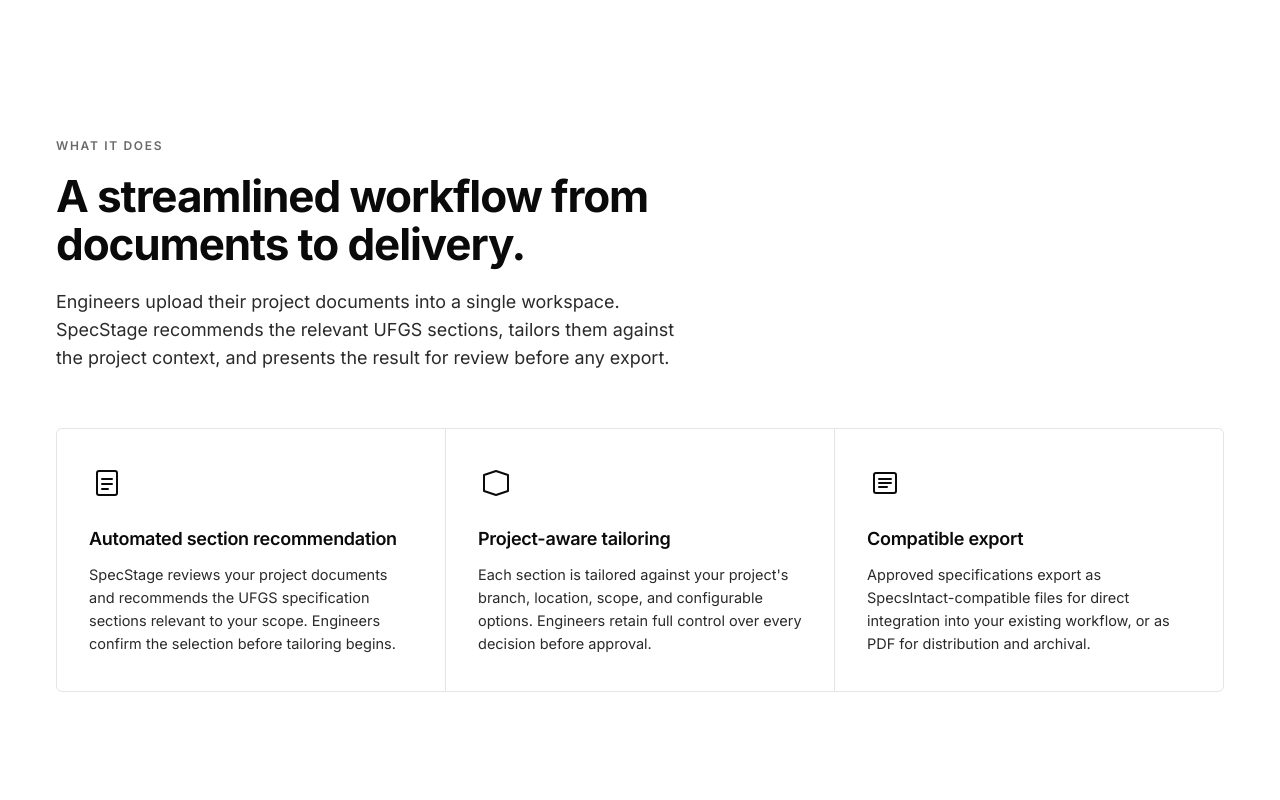
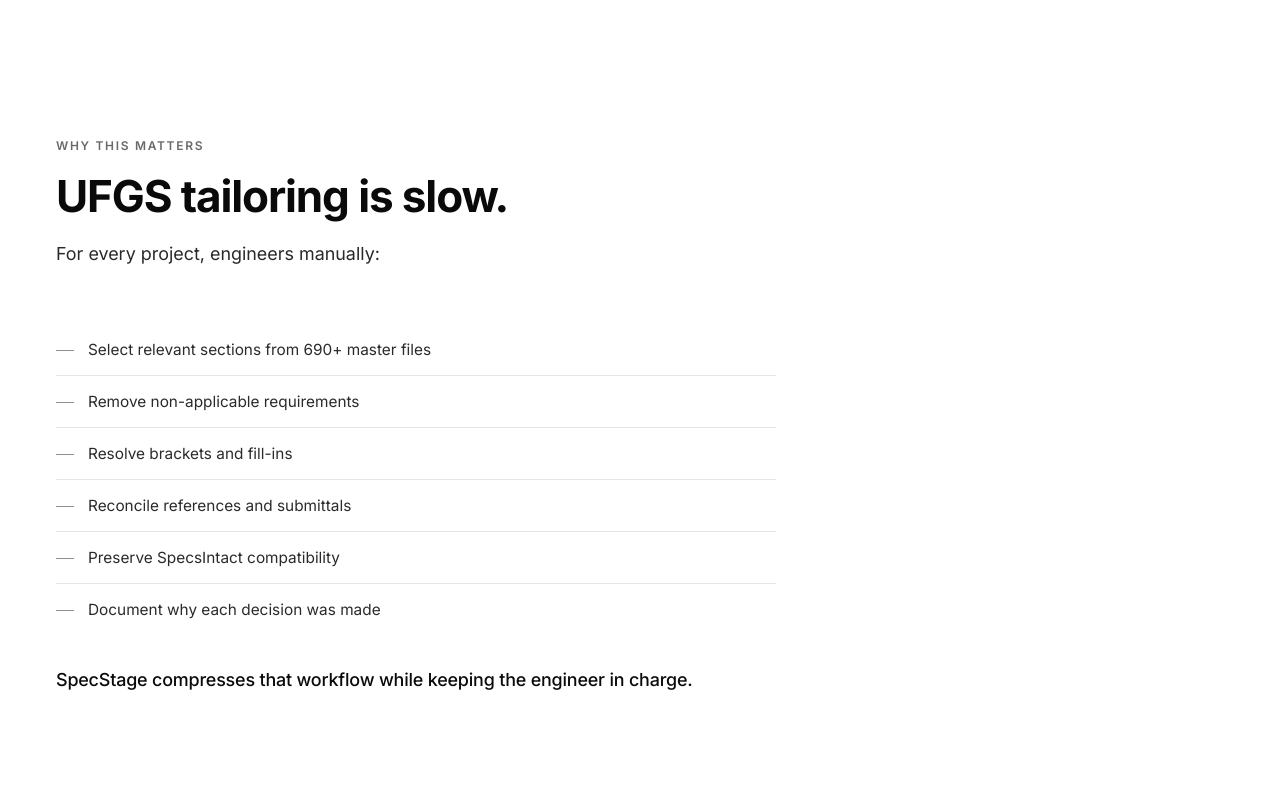
Before and after one commit to BamboozleGH/SpecStage-Site, a plain HTML site: page index.html in a window 1280 px wide. Shown: the part 880-1680 px from the top of the page. Drawn offline with Linux system fonts and the light colour scheme.

Commit message:
Add 'Why this matters' problem section between hero and capabilities
Reorders the homepage narrative as Problem -> Solution -> CTA. The new
section names six concrete tasks engineers do by hand today (select
sections, remove non-applicables, resolve brackets/fill-ins, reconcile
refs/submittals, preserve SpecsIntact compat, document decisions),
then closes with 'SpecStage compresses that workflow while keeping
the engineer in charge.' This is the exact pain federal/MILCON spec
writers feel and naming it directly is the fastest way to earn trust.

CSS additions:
  .pain-list  - clean vertical list with thin separators and a small
                dash marker (subtle nod to the strike-through motif)
  .section-closer - bigger, near-black single-sentence punchline

```diff
--- a/index.html
+++ b/index.html
@@ -34,7 +34,7 @@
   <link rel="preconnect" href="https://fonts.gstatic.com" crossorigin>
   <link rel="stylesheet" href="https://fonts.googleapis.com/css2?family=Inter:wght@400;500;600;700&display=swap">
 
-  <link rel="stylesheet" href="/styles.css?v=23">
+  <link rel="stylesheet" href="/styles.css?v=24">
 
   <!-- Structured data: SoftwareApplication -->
   <script type="application/ld+json">
@@ -104,6 +104,26 @@
           <span><strong>AI-assisted,</strong> engineer-controlled</span>
           <span><strong>No backend.</strong> Files stay on your machine.</span>
         </div>
+      </div>
+    </section>
+
+    <!-- ── Why this matters ──────────────────────────────────────── -->
+    <section class="section" id="why">
+      <div class="wrap">
+        <p class="section-eyebrow reveal">Why this matters</p>
+        <h2 class="section-h reveal">UFGS tailoring is slow.</h2>
+        <p class="section-lead reveal" style="max-width:720px">For every project, engineers manually:</p>
+
+        <ul class="pain-list reveal">
+          <li>Select relevant sections from 690+ master files</li>
+          <li>Remove non-applicable requirements</li>
+          <li>Resolve brackets and fill-ins</li>
+          <li>Reconcile references and submittals</li>
+          <li>Preserve SpecsIntact compatibility</li>
+          <li>Document why each decision was made</li>
+        </ul>
+
+        <p class="section-closer reveal">SpecStage compresses that workflow while keeping the engineer in charge.</p>
       </div>
     </section>
 
@@ -219,6 +239,6 @@
     </div>
   </div>
 
-  <script src="/site.js?v=23" defer></script>
+  <script src="/site.js?v=24" defer></script>
 </body>
 </html>
--- a/styles.css
+++ b/styles.css
@@ -279,6 +279,41 @@
   color: var(--ink-soft); max-width: 640px; margin-bottom: 56px;
 }
 
+/* ── "Why this matters" pain list ─────────────────────────────────── */
+.pain-list {
+  list-style: none;
+  padding: 0;
+  margin: 8px 0 32px;
+  max-width: 720px;
+}
+.pain-list li {
+  position: relative;
+  padding: 14px 0 14px 32px;
+  border-bottom: 1px solid var(--line);
+  font-size: clamp(15px, 1.2vw, 17.5px);
+  color: var(--ink-soft);
+  line-height: 1.5;
+}
+.pain-list li:last-child { border-bottom: none; }
+.pain-list li::before {
+  /* Subtle dash marker — quietly evokes the bracket/strike-through motif */
+  content: '';
+  position: absolute;
+  left: 0; top: 26px;
+  width: 18px; height: 1.5px;
+  background: var(--ink);
+  opacity: 0.45;
+}
+.section-closer {
+  font-size: clamp(17px, 1.4vw, 20px);
+  color: var(--ink);
+  font-weight: 500;
+  max-width: 700px;
+  line-height: 1.45;
+  margin-top: 28px;
+  letter-spacing: -0.01em;
+}
+
 /* ── Capability cards ─────────────────────────────────────────────── */
 .cards {
   display: grid; gap: 1px;
```
Also changed, not shown: about.html (+2 -2 lines), how-it-works.html (+2 -2 lines), privacy.html (+2 -2 lines).
